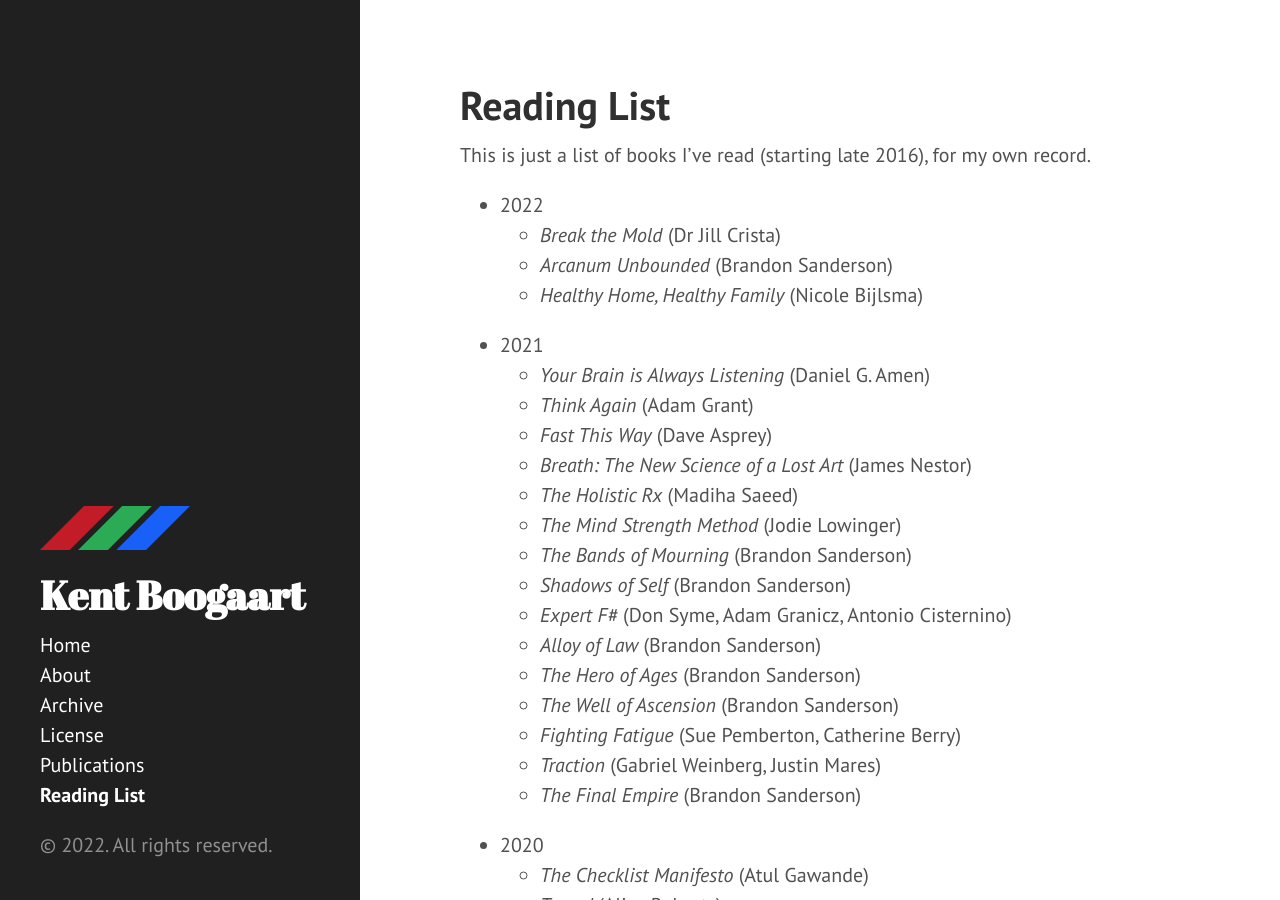
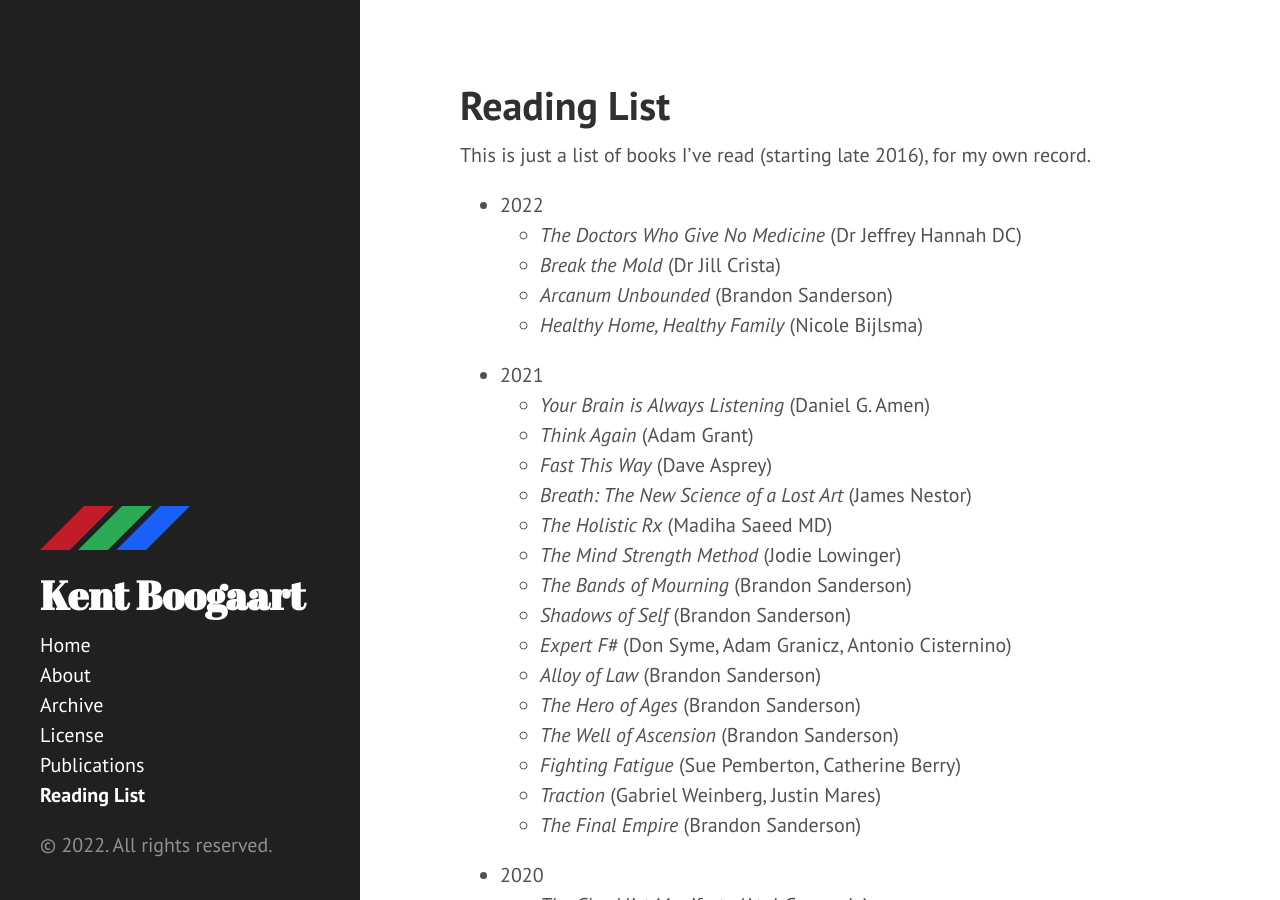
Before and after one commit to kentcb/kentcb.github.io, a Jekyll site: the page built from reading-list.md, in a window 1280 px wide and 900 px high. Built offline with Jekyll 4.4.1, drawn with Linux system fonts in a browser that asks for light colours; nearby versions of some CDN libraries.

Commit message:
Add The Doctors Who Give No Medicine

```diff
--- a/reading-list.md
+++ b/reading-list.md
@@ -6,6 +6,7 @@ sidebar: true
 This is just a list of books I've read (starting late 2016), for my own record.
 
 * 2022
+    * _The Doctors Who Give No Medicine_ (Dr Jeffrey Hannah DC)
     * _Break the Mold_ (Dr Jill Crista)
     * _Arcanum Unbounded_ (Brandon Sanderson)
     * _Healthy Home, Healthy Family_ (Nicole Bijlsma)
@@ -14,7 +15,7 @@ This is just a list of books I've read (starting late 2016), for my own record.
     * _Think Again_ (Adam Grant)
     * _Fast This Way_ (Dave Asprey)
     * _Breath: The New Science of a Lost Art_ (James Nestor)
-    * _The Holistic Rx_ (Madiha Saeed)
+    * _The Holistic Rx_ (Madiha Saeed MD)
     * _The Mind Strength Method_ (Jodie Lowinger)
     * _The Bands of Mourning_ (Brandon Sanderson)
     * _Shadows of Self_ (Brandon Sanderson)
```
